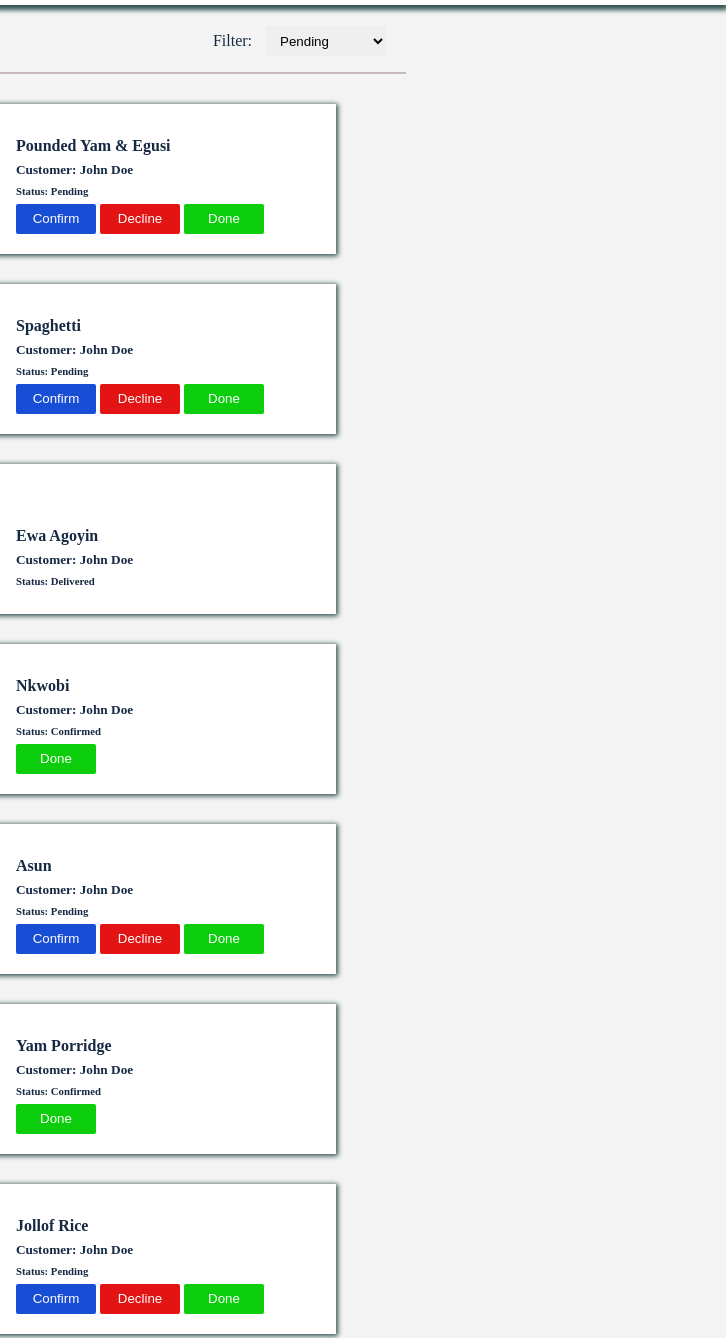
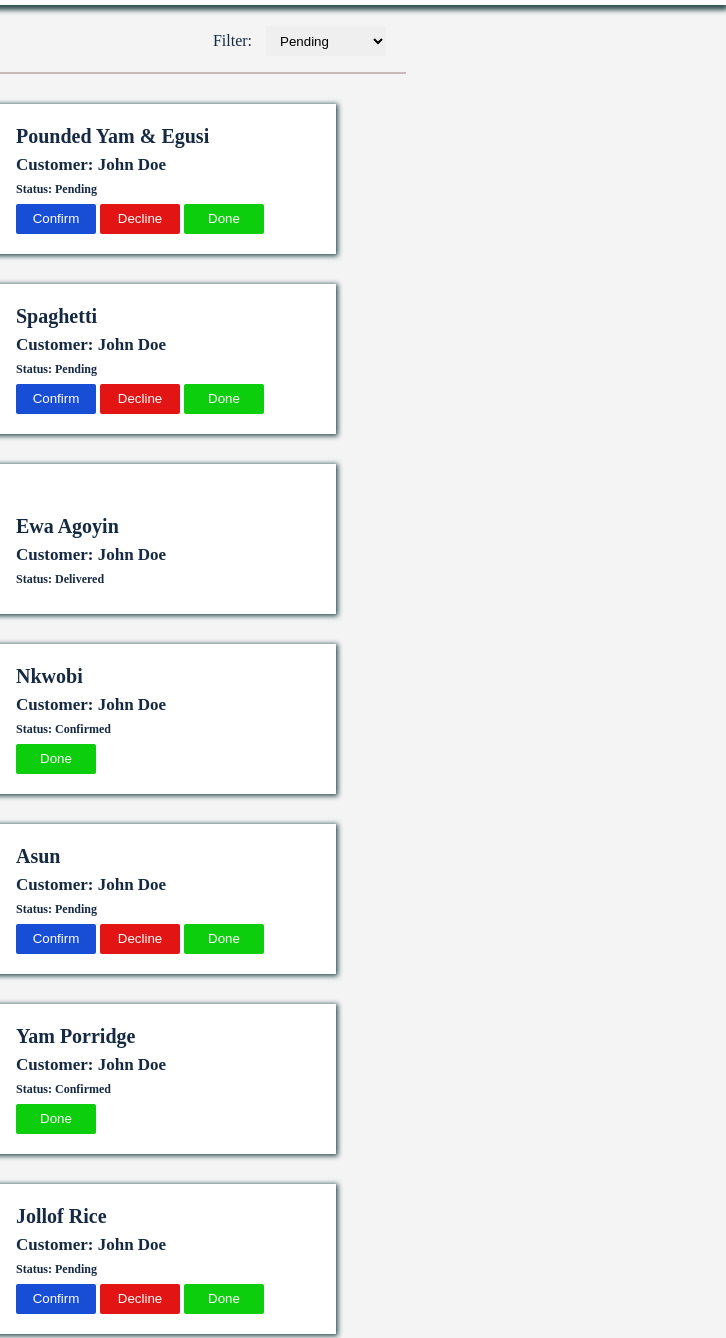
Before and after one commit to Tonerolima/Fast-Food-Fast, a plain HTML site: page UI/admin.html in a window 1280 px wide. Shown: the part 80-1418 px from the top of the page, 554-1280 px from the left. Drawn offline with Linux system fonts and the light colour scheme.

Commit message:
create classes for card details and define font-size

```diff
--- a/UI/admin.html
+++ b/UI/admin.html
@@ -56,9 +56,9 @@
           <img src="http://www.foodstantly.com/product_image/big/142366775497271.jpg" alt="Pounded Yam & Egusi">
         </div>
         <div class="horizontal card-details">
-          <h4>Pounded Yam & Egusi</h4>
-          <h5>Customer: John Doe</h5>
-          <h6>Status: Pending</h6>
+          <h4 class="food-name">Pounded Yam & Egusi</h4>
+          <h5 class="customer-name">Customer: John Doe</h5>
+          <h6 class="order-status">Status: Pending</h6>
           <div class="order-buttons">
             <button class="small button confirm">Confirm</button>
             <button class="small button decline">Decline</button>
@@ -72,9 +72,9 @@
             <img src="https://encrypted-tbn0.gstatic.com/images?q=tbn:ANd9GcRx8gtSyqFNAYH-Xpkea3W33g4lov95EDg103oXgQOMRdB8Okyo_Q" alt="Spaghetti">
         </div>
         <div class="horizontal card-details">
-          <h4>Spaghetti</h4>
-          <h5>Customer: John Doe</h5>
-          <h6>Status: Pending</h6>
+          <h4 class="food-name">Spaghetti</h4>
+          <h5 class="customer-name">Customer: John Doe</h5>
+          <h6 class="order-status">Status: Pending</h6>
           <div class="order-buttons">
             <button class="small button confirm">Confirm</button>
             <button class="small button decline">Decline</button>
@@ -88,9 +88,9 @@
             <img src="http://4.bp.blogspot.com/--7ui7whGVfU/TWR0S1XZlhI/AAAAAAAAAnI/0qtGjCyMr0s/s1600/DSC04065.JPG" alt="Ewa Agoyin">
         </div>
         <div class="horizontal card-details">
-          <h4>Ewa Agoyin</h4>
-          <h5>Customer: John Doe</h5>
-          <h6>Status: Delivered</h6>
+          <h4 class="food-name">Ewa Agoyin</h4>
+          <h5 class="customer-name">Customer: John Doe</h5>
+          <h6 class="order-status">Status: Delivered</h6>
           <div class="order-buttons">
           </div>
         </div>
@@ -101,9 +101,9 @@
             <img src="https://i2.wp.com/www.1qfoodplatter.com/wp-content/uploads/2015/11/nkwobi-recipe.jpg?fit=400%2C266&ssl=1" alt="Nkwobi">
         </div>
         <div class="horizontal card-details">
-          <h4>Nkwobi</h4>
-          <h5>Customer: John Doe</h5>
-          <h6>Status: Confirmed</h6>
+          <h4 class="food-name">Nkwobi</h4>
+          <h5 class="customer-name">Customer: John Doe</h5>
+          <h6 class="order-status">Status: Confirmed</h6>
           <div class="order-buttons">
             <button class="small button complete">Done</button>
           </div>
@@ -115,9 +115,9 @@
             <img src="https://i.ytimg.com/vi/ez_N5ArYkA0/maxresdefault.jpg" alt="Asun">
         </div>
         <div class="horizontal card-details">
-          <h4>Asun</h4>
-          <h5>Customer: John Doe</h5>
-          <h6>Status: Pending</h6>
+          <h4 class="food-name">Asun</h4>
+          <h5 class="customer-name">Customer: John Doe</h5>
+          <h6 class="order-status">Status: Pending</h6>
           <div class="order-buttons">
             <button class="small button confirm">Confirm</button>
             <button class="small button decline">Decline</button>
@@ -131,9 +131,9 @@
             <img src="https://encrypted-tbn0.gstatic.com/images?q=tbn:ANd9GcRDdKUntB-h6FyEKBuKw9gNTZzhT7L2ftaFCH3LJPxL7Wdmsb65dA" alt="Yam Porridge">
         </div>
         <div class="horizontal card-details">
-          <h4>Yam Porridge</h4>
-          <h5>Customer: John Doe</h5>
-          <h6>Status: Confirmed</h6>
+          <h4 class="food-name">Yam Porridge</h4>
+          <h5 class="customer-name">Customer: John Doe</h5>
+          <h6 class="order-status">Status: Confirmed</h6>
           <div class="order-buttons">
             <button class="small button complete">Done</button>
           </div>
@@ -145,9 +145,9 @@
             <img src="https://encrypted-tbn0.gstatic.com/images?q=tbn:ANd9GcSnUqzH59_6q1KUqc7-w6arwNbw9MMrrswfFYVh3vE9aSpvw6q1" alt="Jollof Rice">
         </div>
         <div class="horizontal card-details">
-          <h4>Jollof Rice</h4>
-          <h5>Customer: John Doe</h5>
-          <h6>Status: Pending</h6>
+          <h4 class="food-name">Jollof Rice</h4>
+          <h5 class="customer-name">Customer: John Doe</h5>
+          <h6 class="order-status">Status: Pending</h6>
           <div class="order-buttons">
             <button class="small button confirm">Confirm</button>
             <button class="small button decline">Decline</button>
--- a/UI/css/index.css
+++ b/UI/css/index.css
@@ -253,6 +253,22 @@ input:focus {
   margin: 5px 0 0 0;
 }
 
+.food-name {
+  font-size: 20px;
+}
+
+.amount {
+  font-size: 14px;
+}
+
+.customer-name {
+  font-size: 17px;
+}
+
+.order-status {
+  font-size: 12px;
+}
+
 .horizontal.card>.img-thumbnail {
   max-width: 160px;
   height: 100%;
```
Also changed, not shown: UI/cart.html (+6 -6 lines), UI/menu.html (+16 -16 lines), UI/order-history.html (+6 -6 lines).
